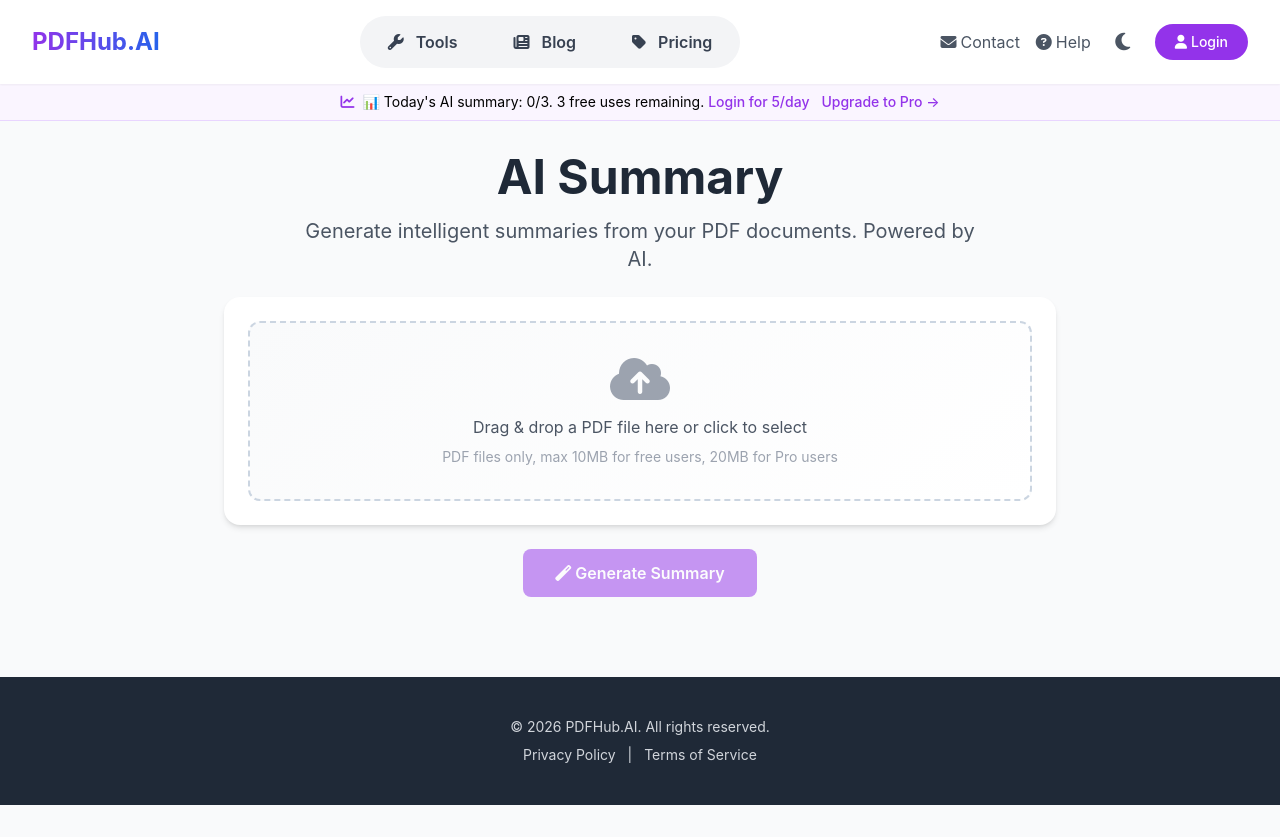
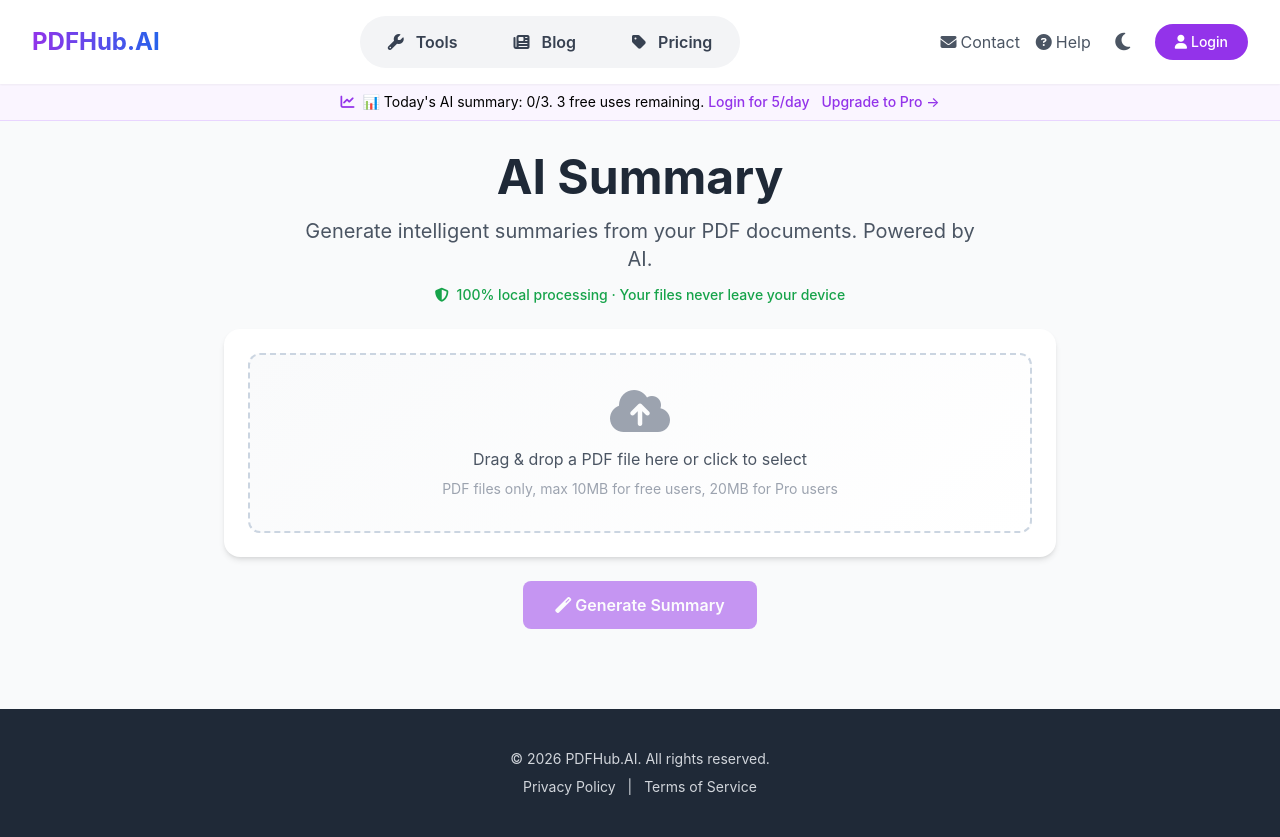
Before and after one commit to etippei/pdf-tools, a plain HTML site: page ai-summary.html in a window 1280 px wide. Before the commit the page ends 805 px from the top, so only its background shows below. Drawn offline with nearby package versions, Linux system fonts and the light colour scheme.

Commit message:
Add files via upload

```diff
--- a/ai-summary.html
+++ b/ai-summary.html
@@ -55,7 +55,13 @@
     </div>
 
     <div class="container mx-auto px-4 lg:px-8 py-8 max-w-4xl">
-        <div class="text-center mb-6"><h1 class="text-4xl md:text-5xl font-bold text-gray-800 mb-4">AI Summary</h1><p class="text-xl text-gray-600 max-w-2xl mx-auto">Generate intelligent summaries from your PDF documents. Powered by AI.</p></div>
+        <div class="text-center mb-6">
+            <h1 class="text-4xl md:text-5xl font-bold text-gray-800 mb-4">AI Summary</h1>
+            <p class="text-xl text-gray-600 max-w-2xl mx-auto">Generate intelligent summaries from your PDF documents. Powered by AI.</p>
+            <span class="block text-sm mt-3 text-green-600 font-medium">
+                <i class="fas fa-shield-alt mr-1"></i> 100% local processing · Your files never leave your device
+            </span>
+        </div>
 
         <div class="bg-white rounded-2xl shadow-md p-6 mb-6">
             <div id="dropZone" class="drop-zone rounded-xl p-8 text-center cursor-pointer">
```
Also changed, not shown: ai-chat.html (+3 -0 lines), ocr.html (+3 -4 lines).
